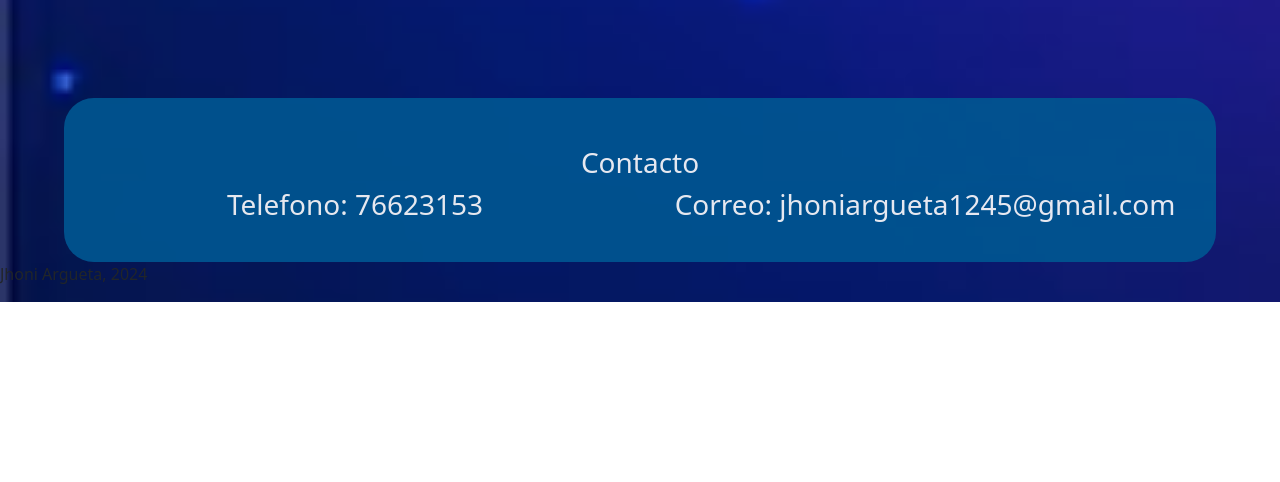
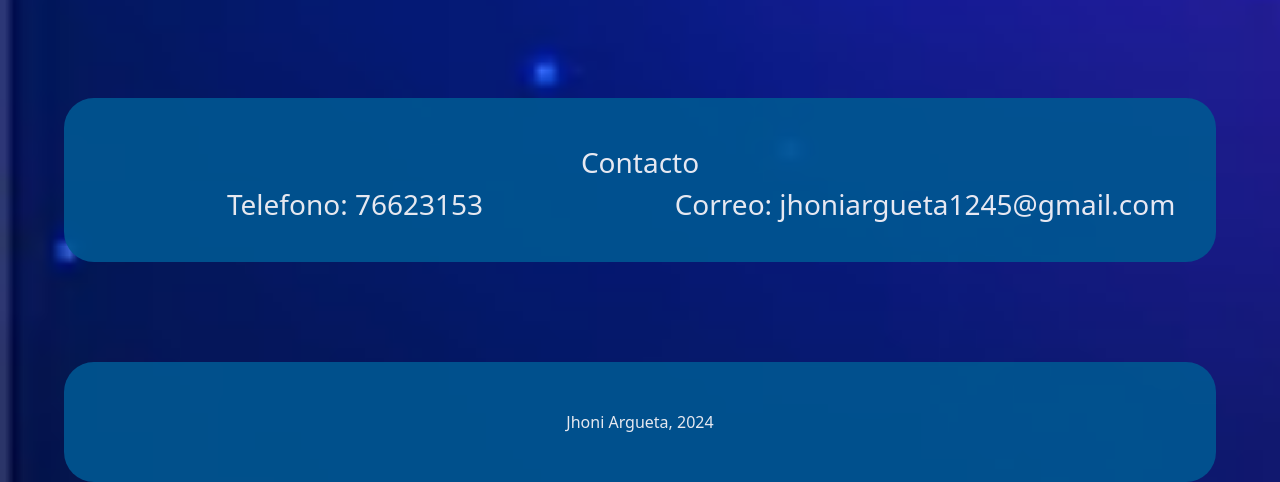
Before and after one commit to JhoniArguetaLemus/portafolio_2024, a plain HTML site: page index.html in a window 1280 px wide. Shown: the part 3376-3858 px from the top of the page. Before the commit the page ends 3678 px from the top, so only its background shows below. Drawn offline with nearby package versions, Linux system fonts and the light colour scheme.

Commit message:
segundo commit

```diff
--- a/index.html
+++ b/index.html
@@ -194,7 +194,6 @@
         <p>Jhoni Argueta, 2024</p>
     </footer>
 
-    <script src="https://cdn.jsdelivr.net/npm/bootstrap@4.6.2/dist/js/bootstrap.min.js" integrity="sha384-+sLIOodYLS7CIrQpBjl+C7nPvqq+FbNUBDunl/OZv93DB7Ln/533i8e/mZXLi/P+" crossorigin="anonymous"></script>
-
+    <script src="https://cdn.jsdelivr.net/npm/bootstrap@5.3.3/dist/js/bootstrap.bundle.min.js" integrity="sha384-YvpcrYf0tY3lHB60NNkmXc5s9fDVZLESaAA55NDzOxhy9GkcIdslK1eN7N6jIeHz" crossorigin="anonymous"></script>
 </body>
 </html>
--- a/stilos.css
+++ b/stilos.css
@@ -76,7 +76,7 @@ main{
 
 
 
-.proyectos, .contacto, .tecnologias{
+.proyectos, .contacto, .tecnologias, footer{
 
     margin-top: 100px;
 
```
